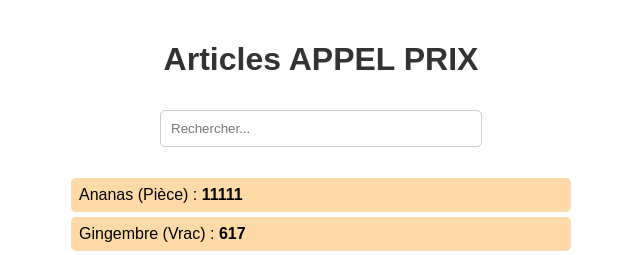
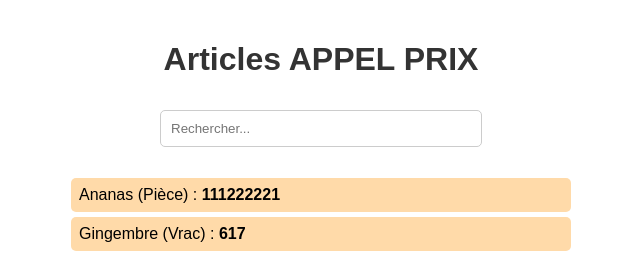
Before and after one commit to Horssen3000/ArticlesAPPELPRIX, a plain HTML site: page Index.html in a window 1280 px wide. Shown: the top 255 px of the page, 319-959 px from the left. Drawn offline with Linux system fonts and the light colour scheme.

Commit message:
Update Index.html

```diff
--- a/Index.html
+++ b/Index.html
@@ -61,7 +61,7 @@
     <!-- Liste des éléments -->
     <ul id="item-list">
         <!-- Fruits exotiques -->
-        <li class="fruit-exotique">Ananas (Pièce) : <strong>11111</strong></li>
+        <li class="fruit-exotique">Ananas (Pièce) : <strong>111222221</strong></li>
         <li class="fruit-exotique">Gingembre (Vrac) : <strong>617</strong></li>
         <li class="fruit-exotique">Manioc (Vrac) : <strong>526</strong></li>
         <li class="fruit-exotique">Banane plantain (Vrac) : <strong>622</strong></li>
```
